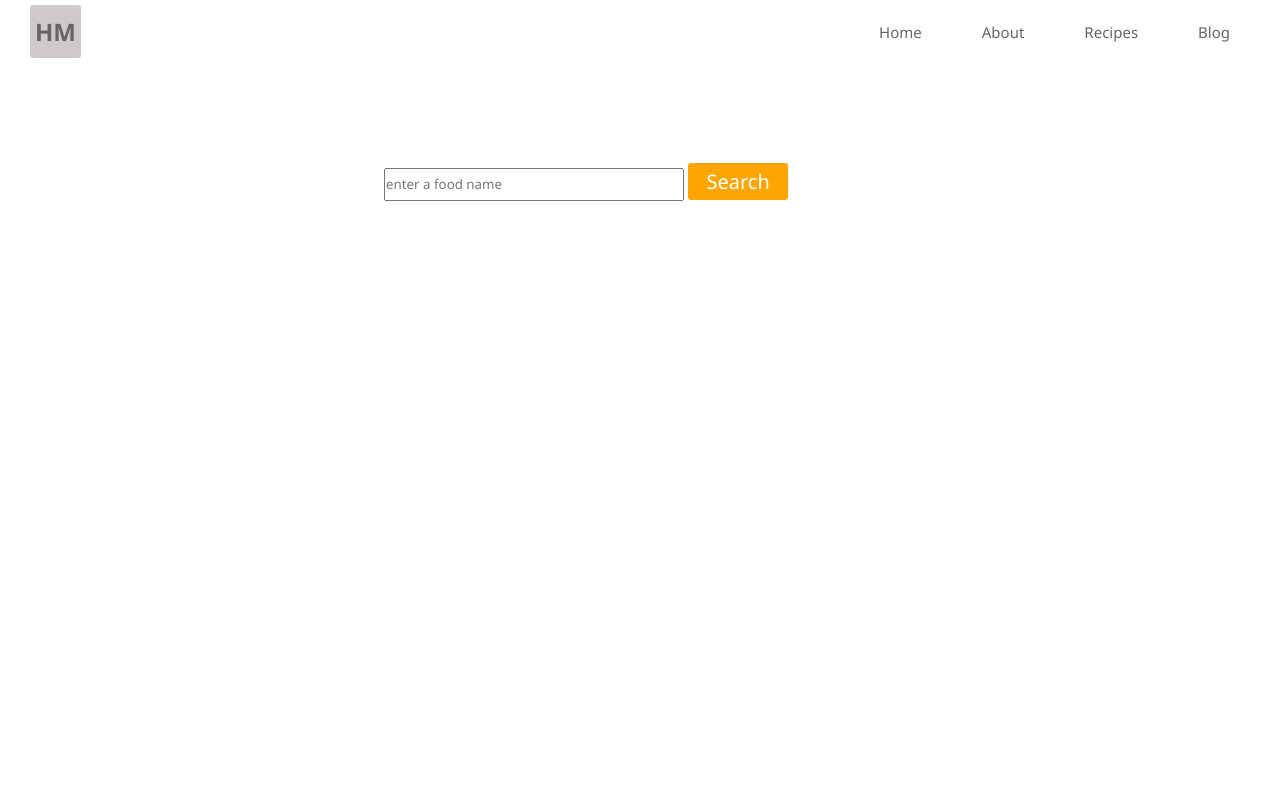
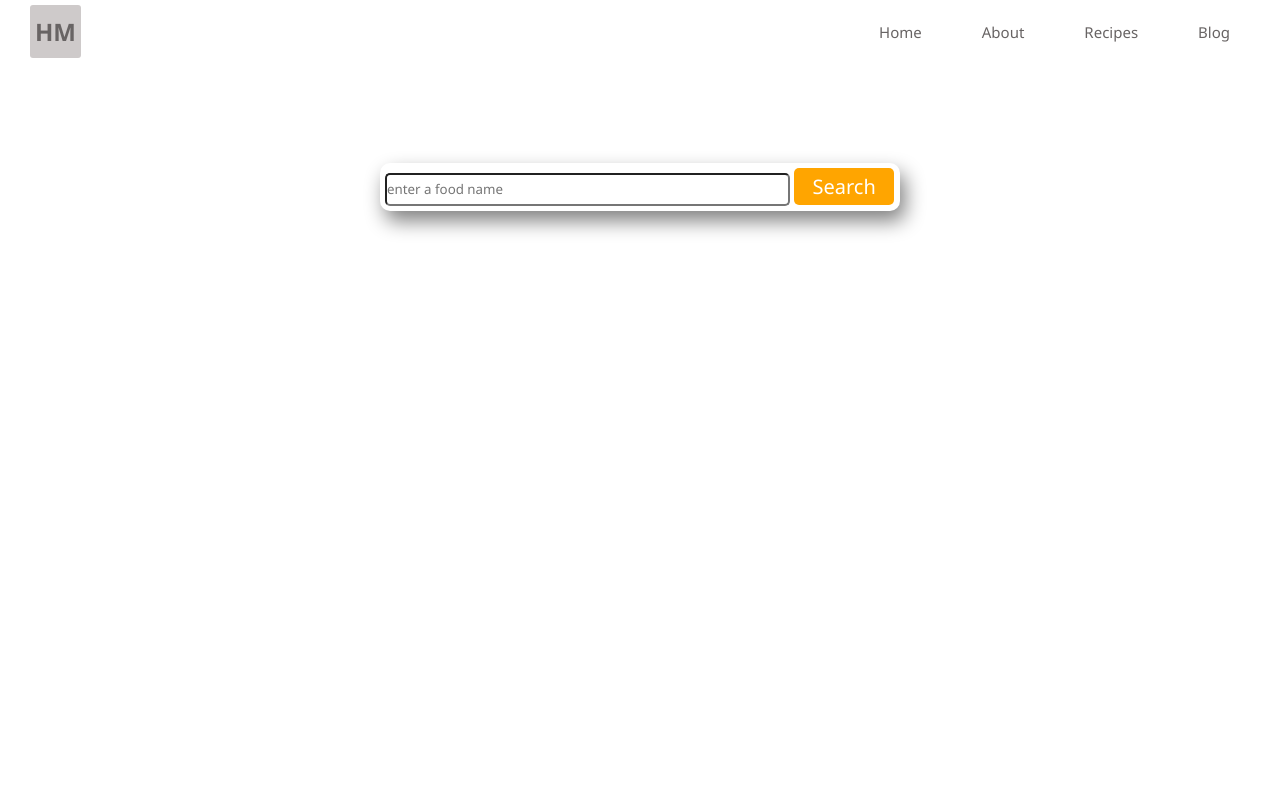
Before and after one commit to shafiimam/Hungry-Monster, a plain HTML site: page index.html in a window 1280 px wide. Shown: the top 800 px of the page. Drawn offline with Linux system fonts and the light colour scheme.

Commit message:
style modification

```diff
--- a/style.css
+++ b/style.css
@@ -33,13 +33,17 @@ nav ul li {
 }
 
 .search-box {
+    width: 520px;
     margin: 100px auto;
-    padding: 0px 30%;
+    box-shadow: 5px 10px 20px grey;
+    padding: 5px 5px;
+    border-radius: 10px;
 }
 
 #search-food {
-    width: 300px;
+    width: 405px;
     height: 33px;
+    border-radius: 5px;
 }
 
 button {
@@ -49,7 +53,7 @@ button {
     color: white;
     border: none;
     font-size: 20px;
-    border-radius: 3px;
+    border-radius: 5px;
     outline: none;
 }
 
```
